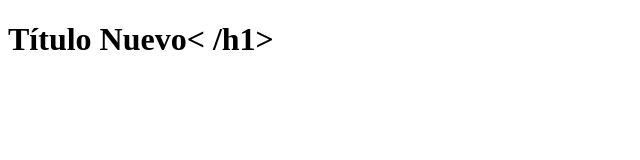
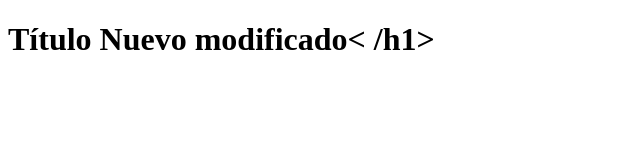
Before and after one commit to jhonquitian1305/hello-world-git, a plain HTML site: page index.html in a window 1280 px wide. Shown: the whole page, without its empty margins (0-640 px from the left). Drawn offline with Linux system fonts and the light colour scheme.

Commit message:
se modificó index nuevamente

```diff
--- a/index.html
+++ b/index.html
@@ -6,6 +6,6 @@
     <title>Document</title>
 </head>
 <body>
-    <h1>Título Nuevo< /h1>
+    <h1>Título Nuevo modificado< /h1>
 </body>
 </html>
```
